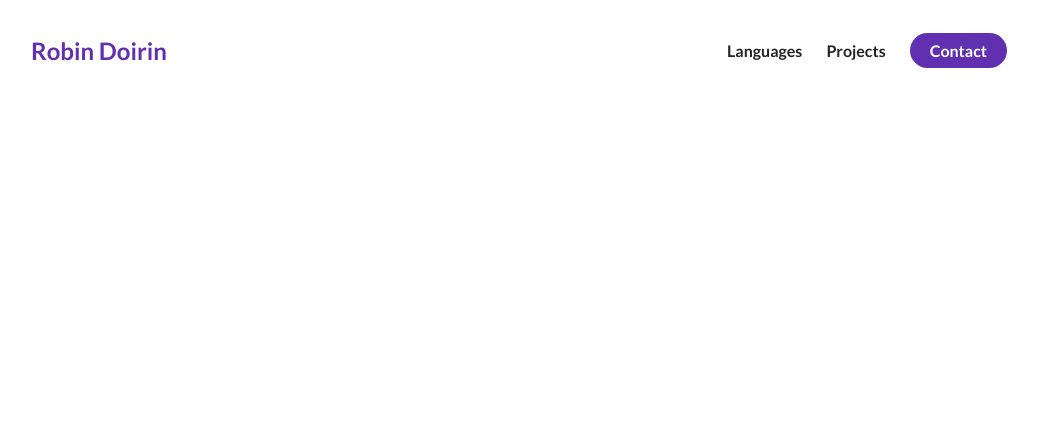
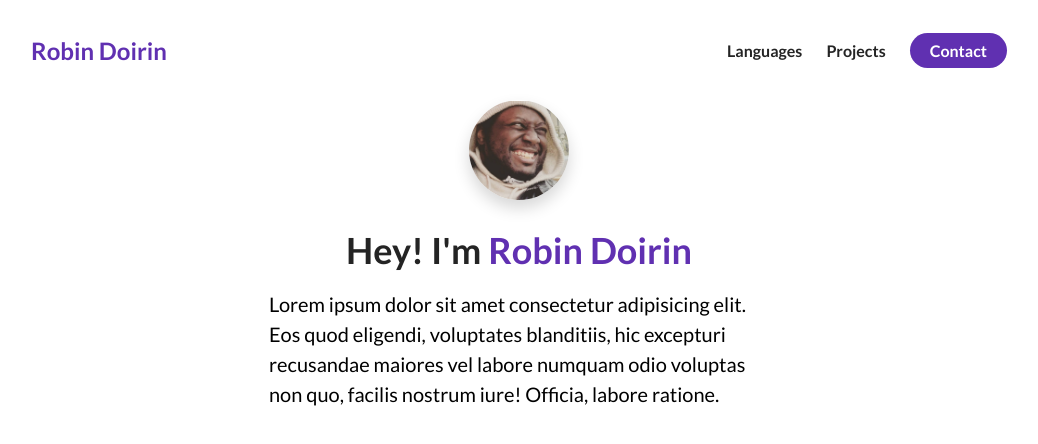
Before and after one commit to lasttruth/Robin-E-Porfolio, a plain HTML site: page index.html in a window 1280 px wide. Shown: the whole page, without its empty margins (121-1159 px from the left). Drawn offline with Linux system fonts and the light colour scheme.

Commit message:
added content to about me section and style with assests

```diff
--- a/index.html
+++ b/index.html
@@ -1,10 +1,11 @@
 <!DOCTYPE html>
 <html lang="en">
   <head>
-    <meta charset="UTF-8">
-    <meta name="viewport" content="width=device-width, initial-scale=1.0">
+    <meta charset="UTF-8" />
+    <meta name="viewport" content="width=device-width, initial-scale=1.0" />
     <title>Robin Doirin</title>
-    <link rel="stylesheet" href="/styles.css">
+    <link rel="stylesheet" href="/styles.css" />
+    <script src="https://kit.fontawesome.com/c8e4d183c2.js" crossorigin="anonymous"></script>
   </head>
   <body>
     <section id="About me">
@@ -12,28 +13,44 @@
         <div class="personal__logo">Robin Doirin</div>
         <ul class="nav__link--list">
           <li>
-                    <a href="" class="
-                    nav__link--anchor
-                    link__hover-effect
-                    link__hover-effect--black
-                    ">Languages</a>
+            <a
+              href=""
+              class="nav__link--anchor link__hover-effect link__hover-effect--black"
+              >Languages</a
+            >
           </li>
           <li>
-                    <a href="" class="
-                    nav__link--anchor
-                    link__hover-effect
-                    link__hover-effect--black
-                    ">Projects</a>
+            <a
+              href=""
+              class="nav__link--anchor link__hover-effect link__hover-effect--black"
+              >Projects</a
+            >
           </li>
           <li>
-                    <a href="" class="
-                    nav__link--anchor
-                    nav__link--anchor-primary
-                    ">Contact</a>
+            <a href="" class="nav__link--anchor nav__link--anchor-primary"
+              >Contact</a
+            >
           </li>
         </ul>
       </nav>
+      <div class="flex flex-1">
+        <div class="about-me__info row">
+          <div class="about-me__info--container">
+            <figure class="about-me__picture--mask">
+              <img src="./assests/Profile.jpg" class="about-me__picture" alt="" />
+            </figure>
+            <h1 class="about-me__info--title">
+              Hey! I'm <span class="text--purple">Robin Doirin</span>
+            </h1>
+            <p class="about-me__info--para">
+              Lorem ipsum dolor sit amet consectetur adipisicing elit. Eos quod
+              eligendi, voluptates blanditiis, hic excepturi recusandae maiores
+              vel labore numquam odio voluptas non quo, facilis nostrum iure!
+              Officia, labore ratione.
+            </p>
+          </div>
+        </div>
+      </div>
     </section>
-
   </body>
 </html>
--- a/styles.css
+++ b/styles.css
@@ -14,6 +14,10 @@ h1, h2, h3, h4, h5, h6, span {
 
 }
 
+h1{
+    font-size: 36px;
+}
+
 p{
     line-height: 1.5;
     font-size: 16px;
@@ -21,6 +25,23 @@ p{
 
 li{
      list-style-type: none;
+}
+
+.flex{
+    display: flex;
+}
+
+.flex-1{
+    flex: 1;
+}
+.row{
+    width: 100%;
+    max-width: 800px;
+    margin: 0 auto;
+}
+
+.text--purple {
+    color: #6030b1;
 }
 
 /* Navigation Bar */
@@ -64,6 +85,45 @@ nav{
     color: #6030b1;
     margin: 0 12px;
     font-weight: bold;
+}
 
+/* ABOUT ME */
 
+#about-me {
+    min-height: 100vh;
+    display: flex;
+    flex-direction: column;
 }
+.about-me__info--container{
+    display: flex;
+    flex-direction: column;
+    justify-content: center;
+    align-items: center;
+    max-width: 500px;
+    margin: 0 auto;
+}
+
+.about-me__picture--mask{
+    width: 100px;
+    height: 100px;
+    border-radius: 50%;
+    overflow: hidden;
+    box-shadow: 0 8px 16px rgba(0, 0, 0, 0.16);
+    margin-bottom: 28px;
+}
+
+.about-me__picture{
+    width: 100%;
+
+    /* Image Adjustment */
+
+    transform:  scale(1.25);
+    padding-top: 12px;
+}
+.about-me__info--title{
+    margin-bottom: 16px;
+}
+.about-me__info--para{
+    font-size: 20px;
+    margin-bottom: 28px;
+}
```
Also changed, not shown: assests/Profile.jpg (added). Lines whose indentation alone changed are shown as unchanged.
